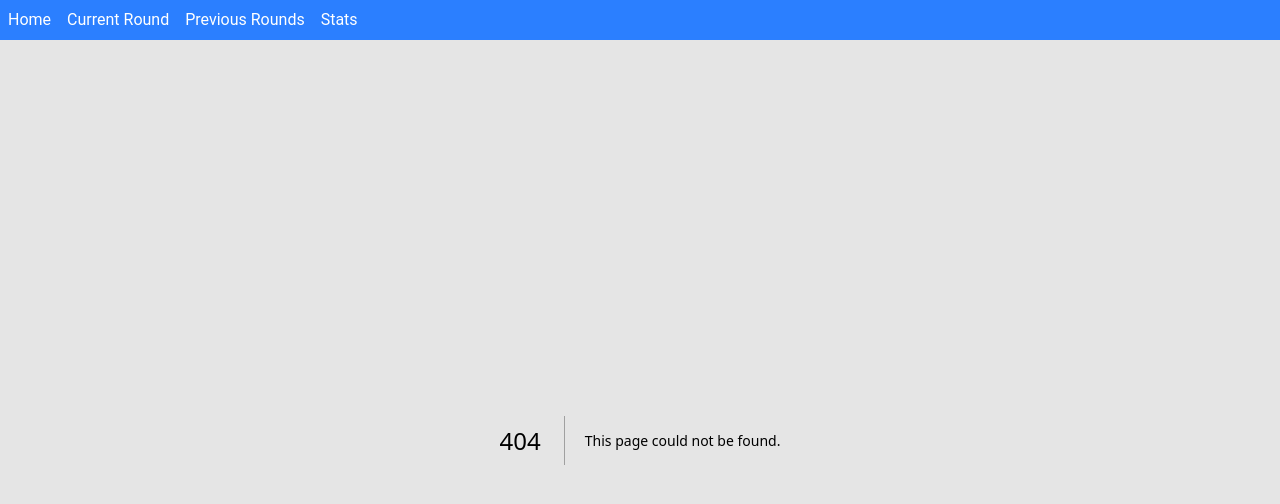
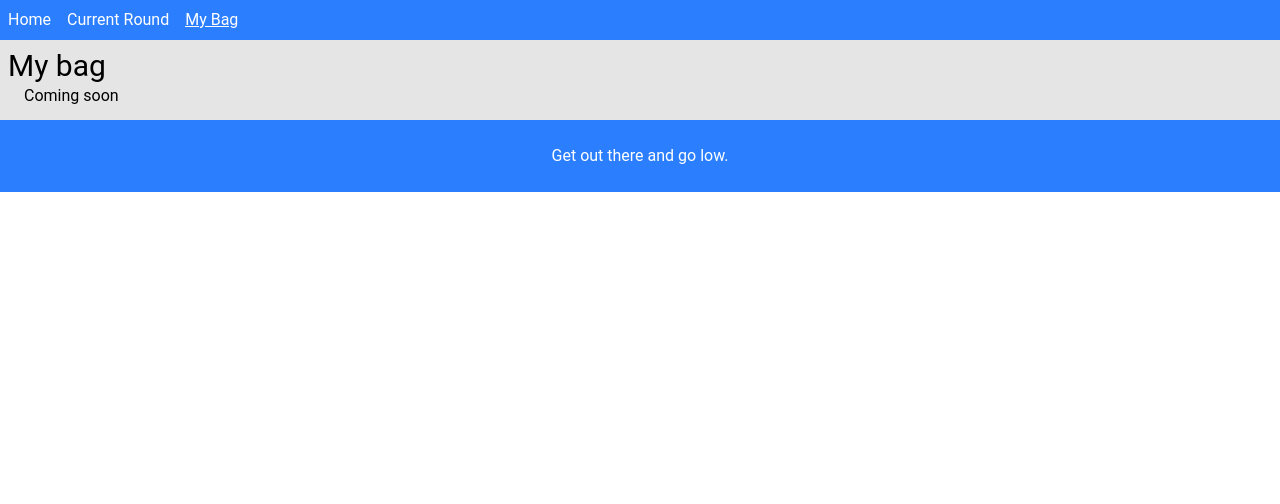
Before and after one commit to Jack-Sprinkle/my-scorecard, a Next.js app: page /bag in a window 1280 px wide. Before the commit this address had no page. Shown: the top 504 px of the page. Built offline with nearby package versions, Linux system fonts and the light colour scheme.

Commit message:
create bag page and add footer

```diff
--- /dev/null
+++ b/app/_components/footer.tsx
@@ -0,0 +1,9 @@
+export default function Footer() {
+  return (
+    <div className="container-md bg-blue-500">
+      <footer className="text-center">
+        <p className="text-white">Get out there and go low.</p>
+      </footer>
+    </div>
+  );
+}
--- a/app/_components/header.tsx
+++ b/app/_components/header.tsx
@@ -11,8 +11,7 @@ export default function Nav() {
         <ul className="flex flex-col sm:flex-row sm:gap-4">
           <li className={pathName === "/" ? "text-white underline": "text-white"}><Link href="/">Home</Link></li>
           <li className={pathName === "/current" ? "text-white underline": "text-white"}><Link href="/current">Current Round</Link></li>
-          <li className={pathName === "/previous" ? "text-white underline": "text-white"}><Link href="/previous">Previous Rounds</Link></li>
-          <li className={pathName === "/stats" ? "text-white underline": "text-white"}><Link href="/stats">Stats</Link></li>
+          <li className={pathName === "/bag" ? "text-white underline": "text-white"}><Link href="/bag">My Bag</Link></li>
         </ul>
       </nav>
     </div>
--- a/app/previous/page.tsx
+++ b/app/bag/page.tsx
@@ -1,8 +1,8 @@
 export default function Previous() {
     return (
       <div className="container-sm">
-        <h1 className="text-3xl">Previous Rounds</h1>
-        <p className="pl-4 mb-1">Coming soon!</p>
+        <h1 className="text-3xl">My bag</h1>
+        <p className="pl-4 mb-1">Coming soon</p>
       </div>
     );
   }
--- a/app/layout.tsx
+++ b/app/layout.tsx
@@ -1,6 +1,7 @@
 import type { Metadata } from "next";
 import "./globals.css";
 import Nav from "@/app/_components/header";
+import Footer from "./_components/footer";
 
 export const metadata: Metadata = {
   title: "My Scorecard",
@@ -19,6 +20,7 @@ export default function RootLayout({
           <Nav/>
         </header>
         <main className="bg-neutral-200">{children}</main>
+        <Footer/>
       </body>
     </html>
   );
--- a/app/page.tsx
+++ b/app/page.tsx
@@ -2,7 +2,8 @@ export default function Home() {
   return (
     <div className="container-sm flex flex-col gap-4">
       <h1 className="text-3xl">Home</h1>
-      <p className="pl-4 mb-1">I plan on making this a PWA for offline and ease of use. Current Round is the only working tab at this point. But in the future I hope to have a Previous Rounds tab, that will allow you to see the last 5 rounds. Please see below steps to install PWA.</p>
+      <p className="pl-4 mb-1">This is a Progressive Web Application, download for offline use to make your life a bit easier. I put some steps below.</p>
+      <p className="pl-4 mb-1">You can currently update your current round, and add clubs to your bag to track distances that you always forget like me.</p>
       <h2 className="text-2xl">How to install PWA</h2>
         <div className="pl-4">
           <p className="underline font-semibold">On Chrome:</p>
--- a/app/stats/page.tsx
+++ /dev/null
@@ -1,8 +0,0 @@
-export default function Stats() {
-    return (
-      <div className="container-sm">
-        <h1 className="text-3xl">Stats</h1>
-        <p className="pl-4 mb-1">Coming soon!</p>
-      </div>
-    );
-  }
```
